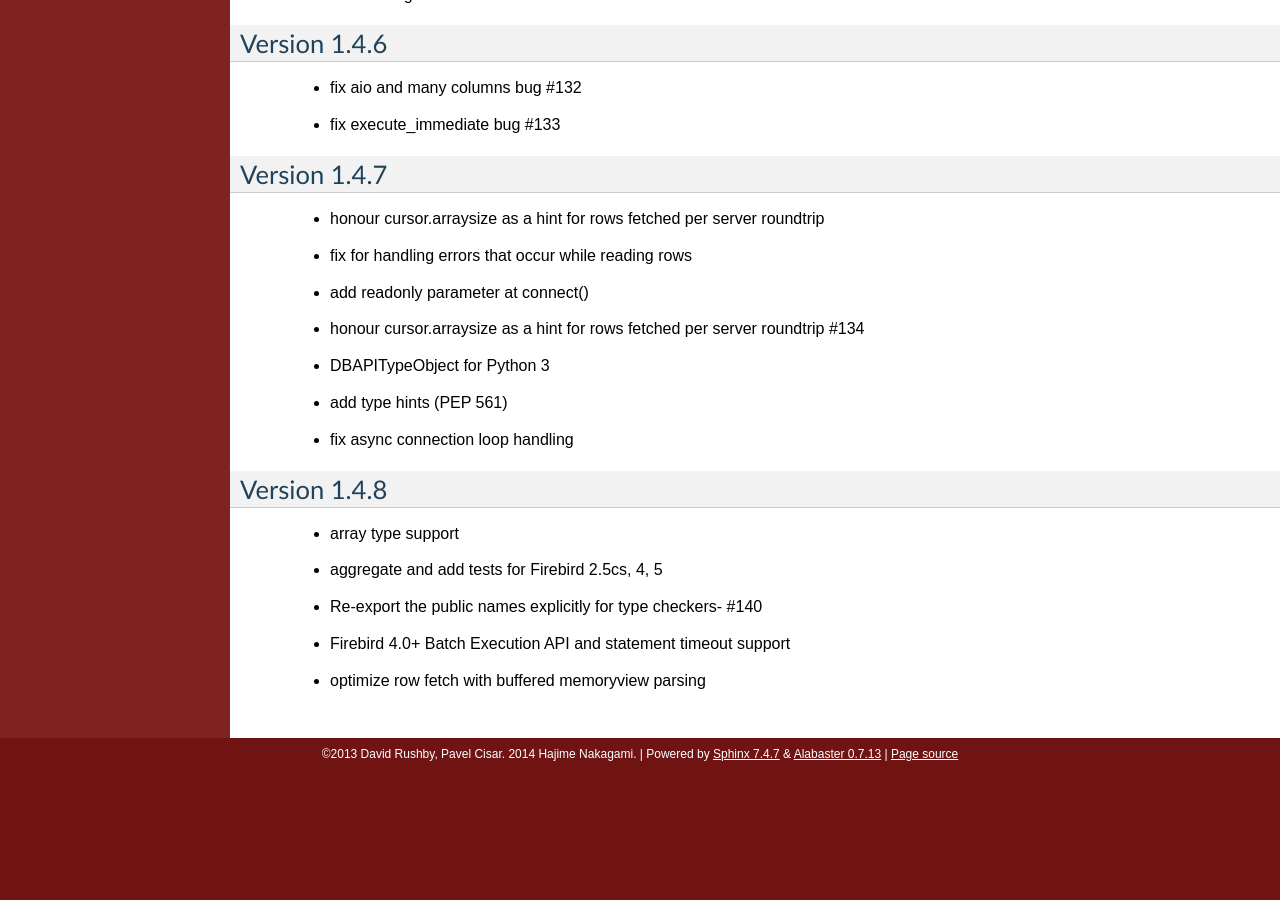
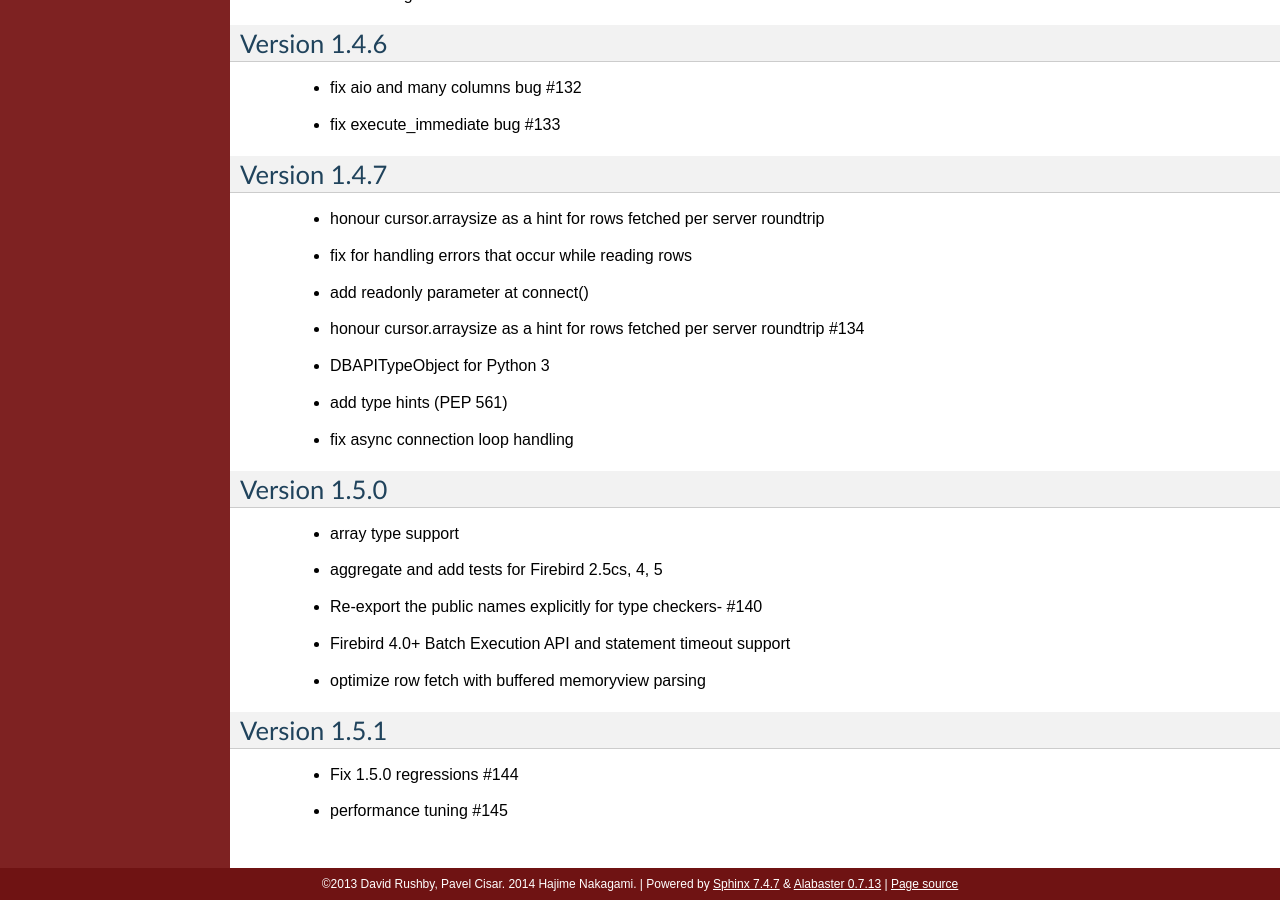
Before and after one commit to nakagami/pyfirebirdsql, a Sphinx documentation site: the page built from sphinx/changelog.rst, in a window 1280 px wide and 900 px high, scrolled down 7812 px. Built offline with Sphinx 7.4.7, drawn with Linux system fonts in a browser that asks for light colours; before the commit the page ends 8582 px from its top, so only the background shows below that; some of the changed text lies outside the part shown.

Commit message:
add changelog

```diff
--- a/sphinx/changelog.rst
+++ b/sphinx/changelog.rst
@@ -366,7 +366,7 @@ Version 1.4.7
    - add type hints (PEP 561)
    - fix async connection loop handling
 
-Version 1.4.8
+Version 1.5.0
 ==============
 
    - array type support
@@ -374,3 +374,9 @@ Version 1.4.8
    - Re-export the public names explicitly for type checkers- #140
    - Firebird 4.0+ Batch Execution API and statement timeout support
    - optimize row fetch with buffered memoryview parsing
+
+Version 1.5.1
+==============
+
+   - Fix 1.5.0 regressions #144
+   - performance tuning #145
```
